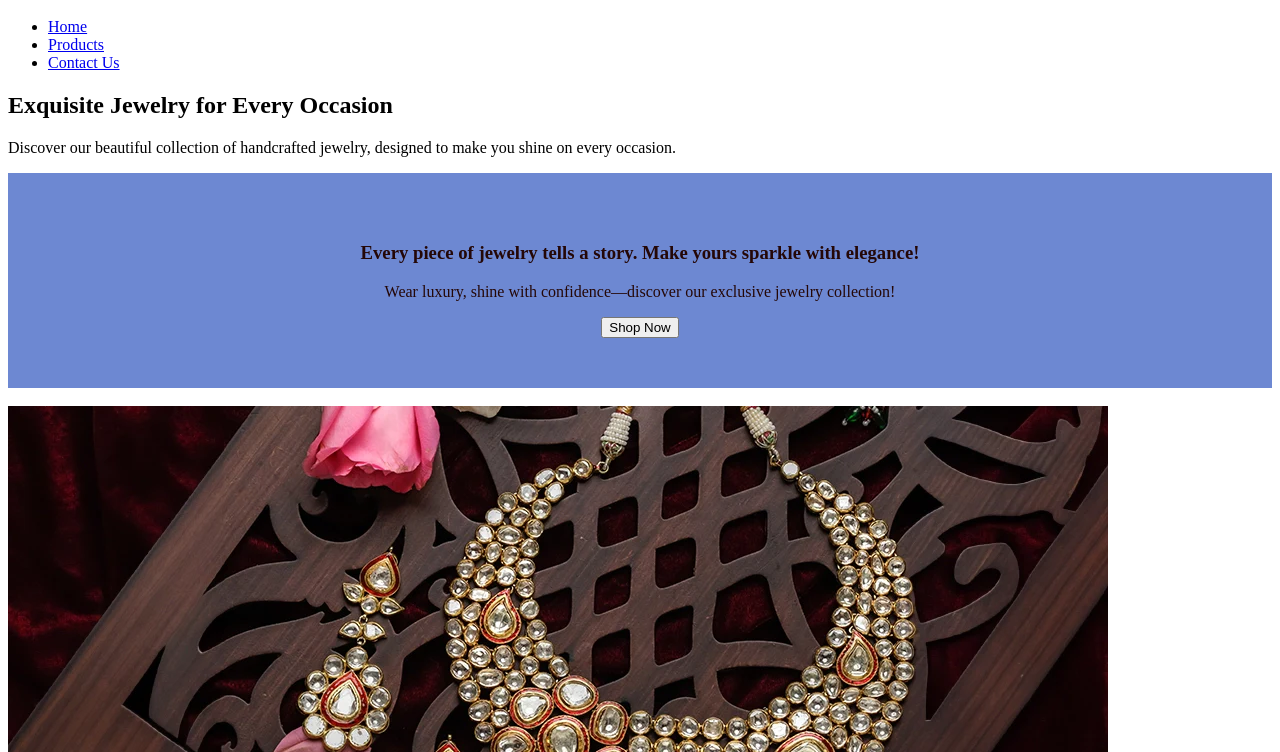
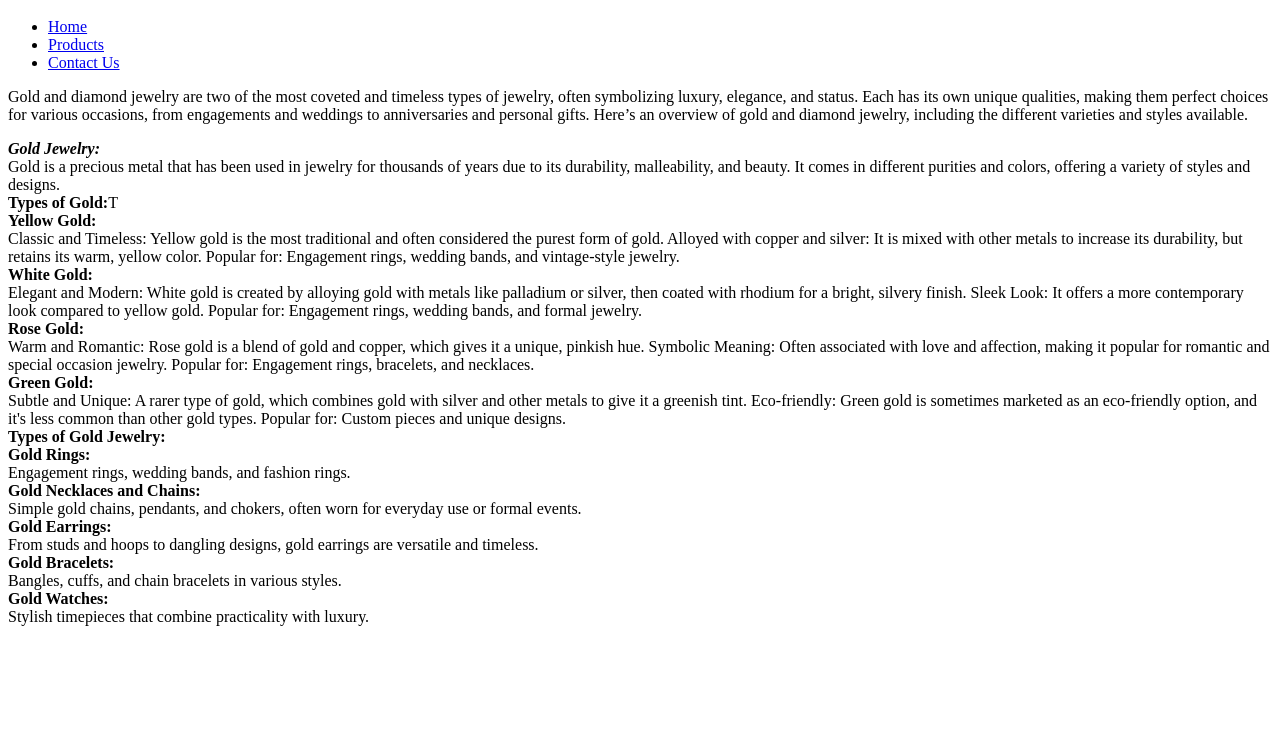
Before and after one commit to Prante524/ejonline, a plain HTML site: page products.html in a window 1280 px wide. Shown: the part 48-800 px from the top of the page. Drawn offline with Linux system fonts and the light colour scheme; a script that the page names is missing.

Commit message:
modified product page

```diff
--- a/products.html
+++ b/products.html
@@ -21,92 +21,55 @@
 </header>
 
 <main>
-    <section class="home">
-
-        <div class="home-content">
-            <h2>Exquisite Jewelry for Every Occasion</h2>
-            <p>Discover our beautiful collection of handcrafted jewelry, designed to make you shine on every occasion.</p>
-
-            <!--shonow-->
-            <section class="hero">
-                <h1>Every piece of jewelry tells a story. Make yours sparkle with elegance!</h1>
-                <p>Wear luxury, shine with confidence—discover our exclusive jewelry collection!</p>
-                <button onclick="shopNow()" >Shop Now</button>
-            </section>
-            <script>
-                function shopNow() {
-                    window.location.href = "products.html";
-                }
-                </script>
-                <!-- CSS Styling -->
-<style>
-    .hero, .products-intro, .contact-intro {
-        text-align: center;
-        padding: 50px;
-        background: #6d88d2;
-        color: #240707;
-    }
-    .shop-btn {
-        background: linear-gradient(45deg, #ff9f43, #ff6b6b);
-        border: none;
-        color: rgb(48, 181, 183);
-        padding: 15px 30px;
-        font-size: 18px;
-        cursor: pointer;
-        transition: all 0.3s ease-in-out;
-        border-radius: 25px;
-        box-shadow: 0px 4px 10px rgba(226, 161, 161, 0.2);
-    }
-    .shop-btn:hover {
-        background: linear-gradient(45deg, #ff6b6b, #ff9f43);
-        transform: scale(1.05);
-    }
-    .discount-banner {
-        background: #feca57;
-        color: #c69be4;
-        padding: 15px;
-        font-size: 20px;
-        border-radius: 10px;
-        margin-top: 20px;
-    }
-</style>
-
-<div class="home-image"><br>
-    <img src="h10.webp" alt="">
-
-</div>
-            <P><h3>Fusion Jewellery: The Blend of Traditional and Modern Styles for a Personalized Look</h3><br>
-                Feeling unsure about how to give your classic jewellery a fresh, modern twist? Don’t worry. "Elegant Jwellery" Jewellers is here to help. We’ll guide you through styling tips and smart ways to combine different pieces so you can elevate your look and let your personality shine through with stunning fusion jewellery.<br><br>
 
 
+    <section class="products">
+        <p>Gold and diamond jewelry are two of the most coveted and timeless types of jewelry, often symbolizing luxury, elegance, and status. Each has its own unique qualities, making them perfect choices for various occasions, from engagements and weddings to anniversaries and personal gifts. Here’s an overview of gold and diamond jewelry, including the different varieties and styles available.</p>
+        <p><b><i>Gold Jewelry:</i></Gold></b><br>
+            Gold is a precious metal that has been used in jewelry for thousands of years due to its durability, malleability, and beauty. It comes in different purities and colors, offering a variety of styles and designs.<br>
+            <b>Types of Gold:</b>T<br>
+<b>Yellow Gold:</b><br>
 
-                <br><br>
+Classic and Timeless: Yellow gold is the most traditional and often considered the purest form of gold.
 
-                Fusion jewellery perfectly blends classic designs with a modern makeover, creating unique and elegant pieces. It is all about mixing and matching delicate patterns of traditional designs with sleek modern designs. It is like a wearable connection between the past and the present, showing that they can exist together in a beautiful and stylish way.
+Alloyed with copper and silver: It is mixed with other metals to increase its durability, but retains its warm, yellow color.
 
-                These pieces aren’t just accessories. They’re symbols of individuality that celebrate the beauty of cultural diversity with style. Fusion jewellery is preferred for any occasion, whether a wedding, formal event, or casual day out.</P>
-            <button class="cta-button" onclick="showMessage()">Learn More</button>
-        </div>
+Popular for: Engagement rings, wedding bands, and vintage-style jewelry.<br>
 
+<b>White Gold:</b><br>
 
-    </section>
-</main>
+Elegant and Modern: White gold is created by alloying gold with metals like palladium or silver, then coated with rhodium for a bright, silvery finish.
 
-<div class="jwellery">
-    <img src="h2.jpg" alt="">
-    <img src="h3.jpg" alt="">
-    <img src="h4.jpg" alt="">
-    <img src="h5.jpg" alt="">
-    <img src="h6.jpg" alt="">
-    <img src="h7.jpeg" alt="">
-    <img src="h20.jpg" alt="">
-    <img src="h21.jpg" alt="">
-    <img src="h24.jpg" alt="">
-    <img src="h25.jpg" alt="">
-    <img src="h27.jpg" alt="">
+Sleek Look: It offers a more contemporary look compared to yellow gold.
 
+Popular for: Engagement rings, wedding bands, and formal jewelry.<br>
 
-</div>
+<b>Rose Gold:</b><br>
+
+Warm and Romantic: Rose gold is a blend of gold and copper, which gives it a unique, pinkish hue.
+
+Symbolic Meaning: Often associated with love and affection, making it popular for romantic and special occasion jewelry.
+
+Popular for: Engagement rings, bracelets, and necklaces.<br>
+
+<b>Green Gold:</b><br>
+
+Subtle and Unique: A rarer type of gold, which combines gold with silver and other metals to give it a greenish tint.
+
+Eco-friendly: Green gold is sometimes marketed as an eco-friendly option, and it's less common than other gold types.
+
+Popular for: Custom pieces and unique designs.<br>
+
+<b>Types of Gold Jewelry:</b><br>
+<b>Gold Rings:</b><br> Engagement rings, wedding bands, and fashion rings.<br>
+
+<b>Gold Necklaces and Chains: </b><br>Simple gold chains, pendants, and chokers, often worn for everyday use or formal events.<br>
+
+<b>Gold Earrings:</b><br>From studs and hoops to dangling designs, gold earrings are versatile and timeless.<br>
+
+<b>Gold Bracelets:</b> <br>Bangles, cuffs, and chain bracelets in various styles.<br>
+
+<b>Gold Watches:</b><br> Stylish timepieces that combine practicality with luxury.<br>
 
 </body>
 </html>
```
Also changed, not shown: index.html (+98 -0 lines).
